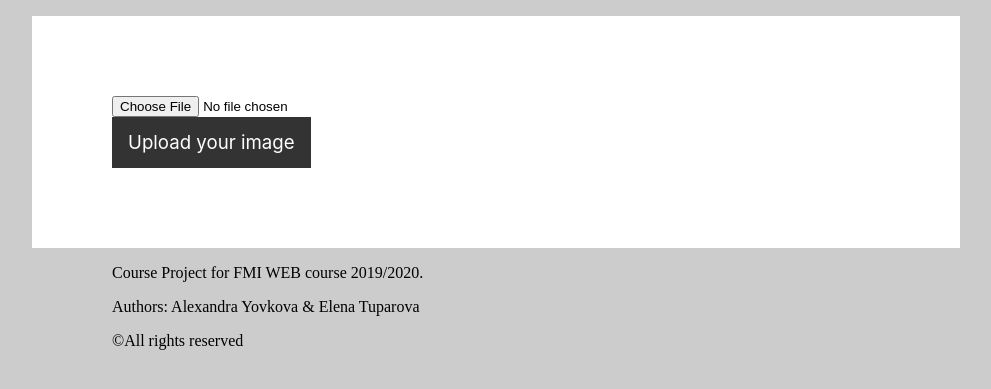
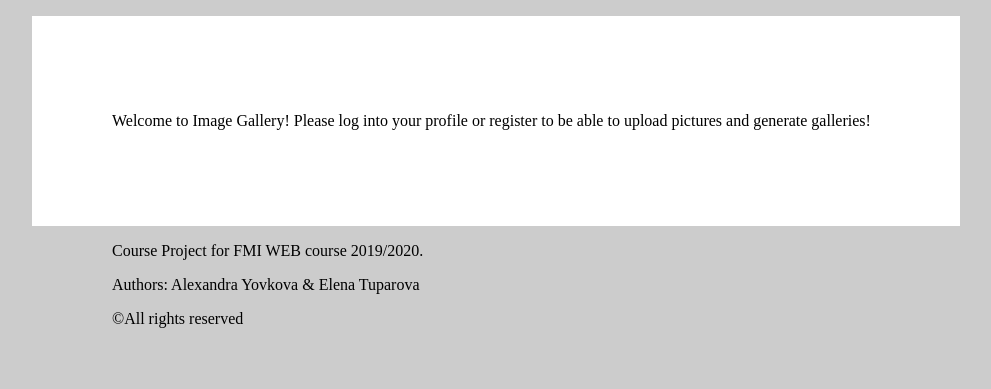
Before and after one commit to alexa984/WEB-Gallery, a PHP site: page /index.php in a window 1280 px wide. Shown: the part 51-440 px from the top of the page, without its empty margins (144-1135 px from the left). Run offline with PHP 8.4, Linux system fonts and the light colour scheme.

Commit message:
Restrict non-logged in users from uploading and try to add 'on this day x years ago'

```diff
--- a/client/index.php
+++ b/client/index.php
@@ -5,20 +5,52 @@
 <?php
     if (isset($_GET['success'])){
         if ($_GET['success'] == 'register') {
-            echo '<div class="success-msg">You have successfully created your profile.</div>';
+            echo '<div class="success-msg">You have successfully created your profile. Please login.</div>';
         } else if ($_GET['success'] == 'uploaded') {
             echo '<div class="success-msg">You have successfully uploaded your image.</div>';
         }
     }
+
+    echo '<main class="container">';
+    require "../server/dbhandler.php";
+    if (isset($_SESSION['userId'])) {
+        echo '<form action="../server/upload.php" method="POST" enctype="multipart/form-data">
+                  <input type="file" name="file">
+                  <div>
+                    <button type="submit" name="submit" class="form-button">Upload your image</button>
+                  </div>
+              </form>';
+        for ($i = 0; $i <= 10; $i++) {
+            $todayYearsAgo = date("Y-m-d", strtotime("-$i years"));
+            $query = "SELECT path FROM images WHERE {
+                        id IN (SELECT image_id FROM image_instances WHERE user_id=?
+                        AND timestamp BETWEEN '? 00:00:00' AND '? 23:59:59'";
+            $statement = mysqli_stmt_init($conn);
+
+            if (!mysqli_stmt_prepare($statement, $query)) {
+                header("Location: index.php?error=sqlerror");
+                exit();
+            }
+            else {
+                mysqli_stmt_bind_param($statement, "iss", $_SESSION['userId'], $todayYearsAgo, $todayYearsAgo);
+                mysqli_stmt_execute($statement);
+                $result = mysqli_stmt_get_result($statement);
+                if (mysqli_num_rows($result) > 0) {
+                    echo "<h1>You have memories from this day $todayYearsAgo years ago. Check them out:<h1>";
+                    while($row = mysqli_fetch_assoc($result)){
+                        echo '<span><img width="30%" style="margin: 1%;" src="../server/images/'.$row['path'].'"></span>';
+                    }
+                }
+
+            }
+        }
+    }
+    else {
+        echo '<p>Welcome to Image Gallery! Please log into your profile or register to be able to upload pictures and
+         generate galleries!</p>';
+    }
+    echo '</main>';
 ?>
-<main class="container">
-    <form action="../server/upload.php" method="POST" enctype="multipart/form-data">
-        <input type="file" name="file">
-        <div>
-            <button type="submit" name="submit" class="form-button">Upload your image</button>
-        </div>
-    </form>
-</main>
 
 <?php
     require "footer.php";
```
